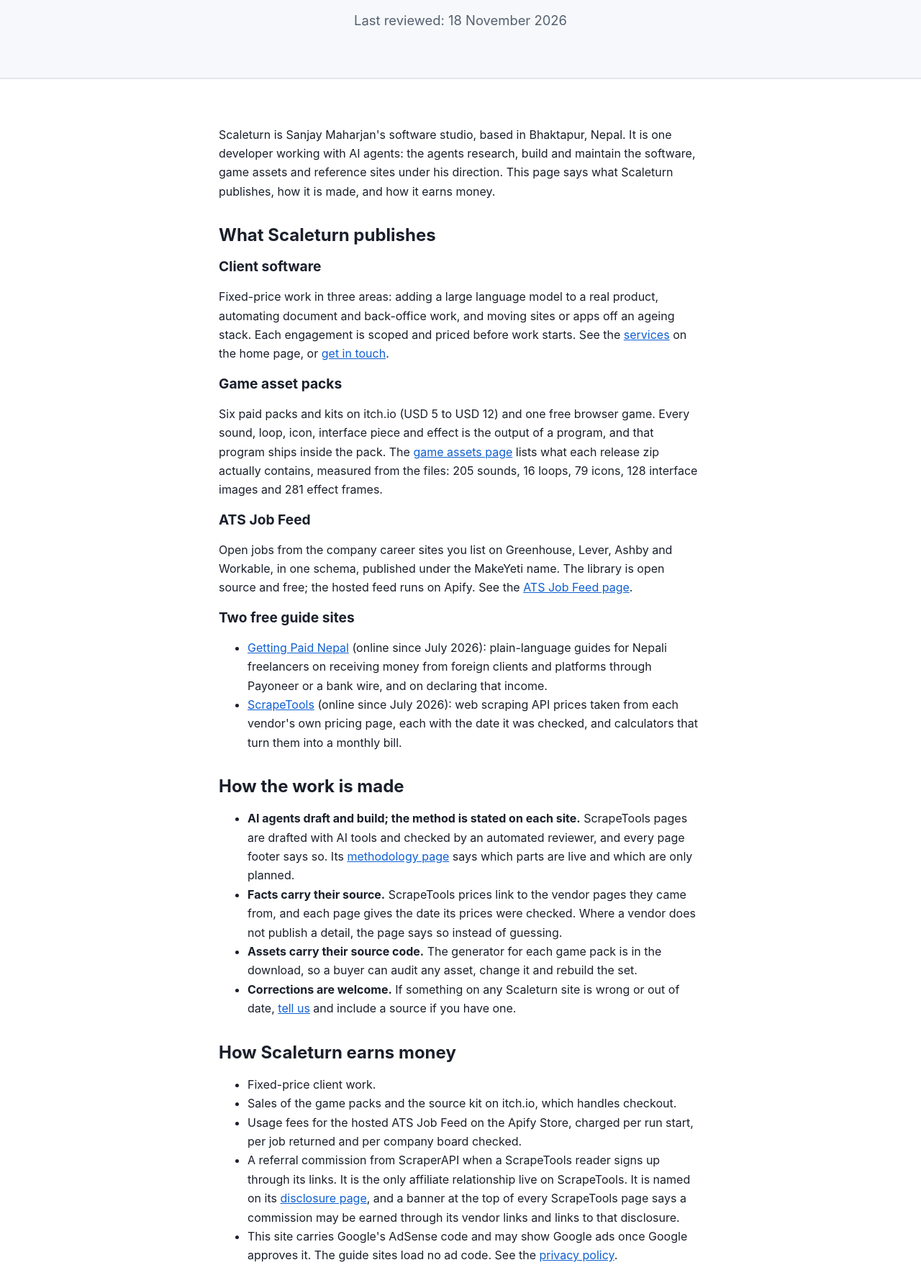
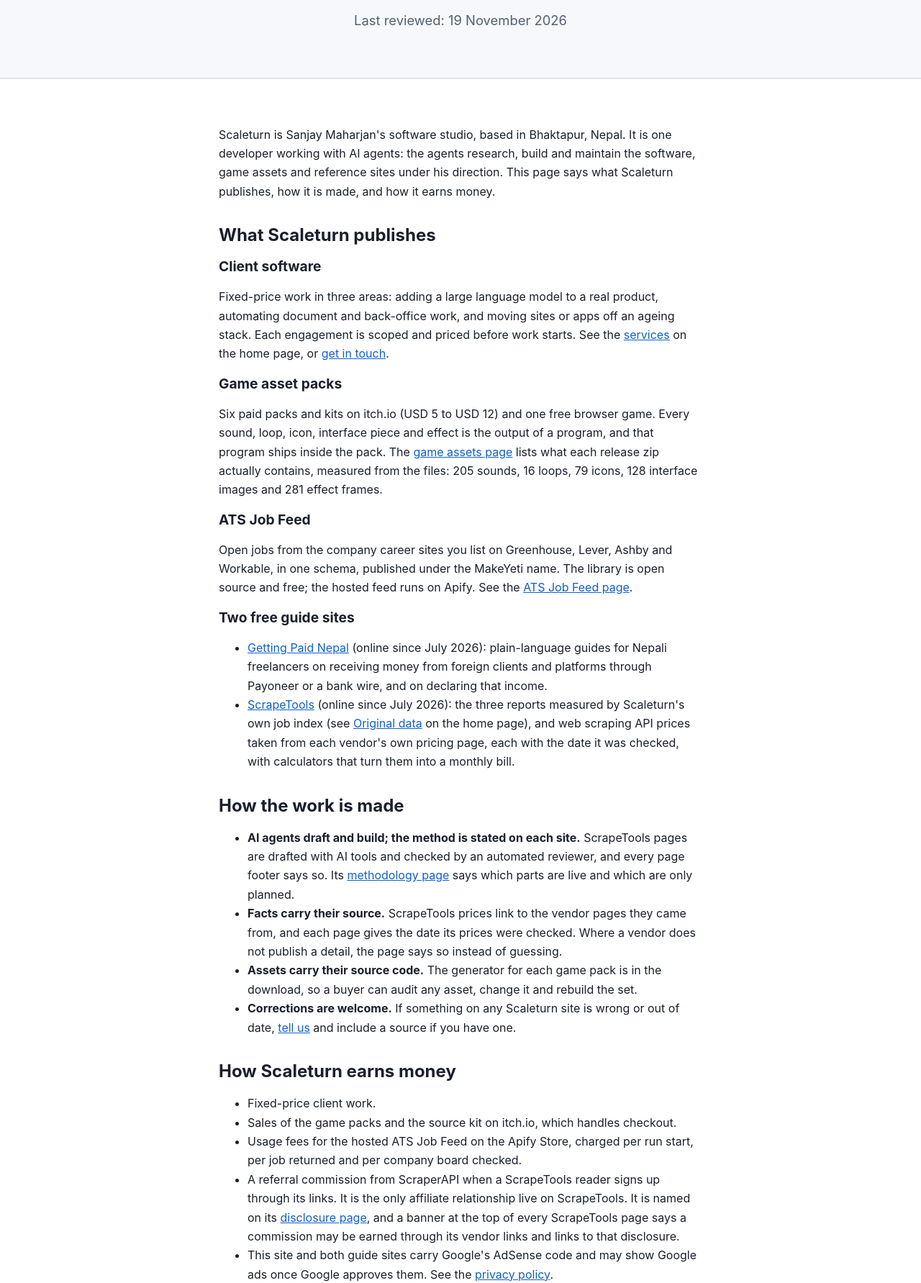
Before and after one commit to sanjayamaharjancodes/scaleturn-site, a plain HTML site: page about.html in a window 1280 px wide. Shown: the part 177-1960 px from the top of the page at 72% size. Drawn offline with Linux system fonts and the light colour scheme.

Commit message:
ct-004: About says both guide sites carry the AdSense code and points to the data reports; privacy consent paragraph drops an unverified clause
Co-Authored-By: Claude Opus 5.5 <noreply@anthropic.com>

```diff
--- a/about.html
+++ b/about.html
@@ -31,7 +31,7 @@
 <section class="hero">
   <div class="container">
     <h1>About Scaleturn</h1>
-    <p>Last reviewed: 18 November 2026</p>
+    <p>Last reviewed: 19 November 2026</p>
   </div>
 </section>
 
@@ -52,7 +52,7 @@
     <h3>Two free guide sites</h3>
     <ul>
       <li><a href="https://gettingpaid.scaleturn.com/">Getting Paid Nepal</a> (online since July 2026): plain-language guides for Nepali freelancers on receiving money from foreign clients and platforms through Payoneer or a bank wire, and on declaring that income.</li>
-      <li><a href="https://scrapetools.scaleturn.com/">ScrapeTools</a> (online since July 2026): web scraping API prices taken from each vendor's own pricing page, each with the date it was checked, and calculators that turn them into a monthly bill.</li>
+      <li><a href="https://scrapetools.scaleturn.com/">ScrapeTools</a> (online since July 2026): the three reports measured by Scaleturn's own job index (see <a href="/#data">Original data</a> on the home page), and web scraping API prices taken from each vendor's own pricing page, each with the date it was checked, with calculators that turn them into a monthly bill.</li>
     </ul>
 
     <h2>How the work is made</h2>
@@ -69,7 +69,7 @@
       <li>Sales of the game packs and the source kit on itch.io, which handles checkout.</li>
       <li>Usage fees for the hosted ATS Job Feed on the Apify Store, charged per run start, per job returned and per company board checked.</li>
       <li>A referral commission from ScraperAPI when a ScrapeTools reader signs up through its links. It is the only affiliate relationship live on ScrapeTools. It is named on its <a href="https://scrapetools.scaleturn.com/disclosure.html">disclosure page</a>, and a banner at the top of every ScrapeTools page says a commission may be earned through its vendor links and links to that disclosure.</li>
-      <li>This site carries Google's AdSense code and may show Google ads once Google approves it. The guide sites load no ad code. See the <a href="/privacy.html#advertising">privacy policy</a>.</li>
+      <li>This site and both guide sites carry Google's AdSense code and may show Google ads once Google approves them. See the <a href="/privacy.html#advertising">privacy policy</a>.</li>
     </ul>
   </div>
 </section>
--- a/sitemap.xml
+++ b/sitemap.xml
@@ -20,7 +20,7 @@
   </url>
   <url>
     <loc>https://scaleturn.com/about.html</loc>
-    <lastmod>2026-11-18</lastmod>
+    <lastmod>2026-11-19</lastmod>
     <changefreq>monthly</changefreq>
     <priority>0.6</priority>
   </url>
```
Also changed, not shown: privacy.html (+1 -1 lines).
